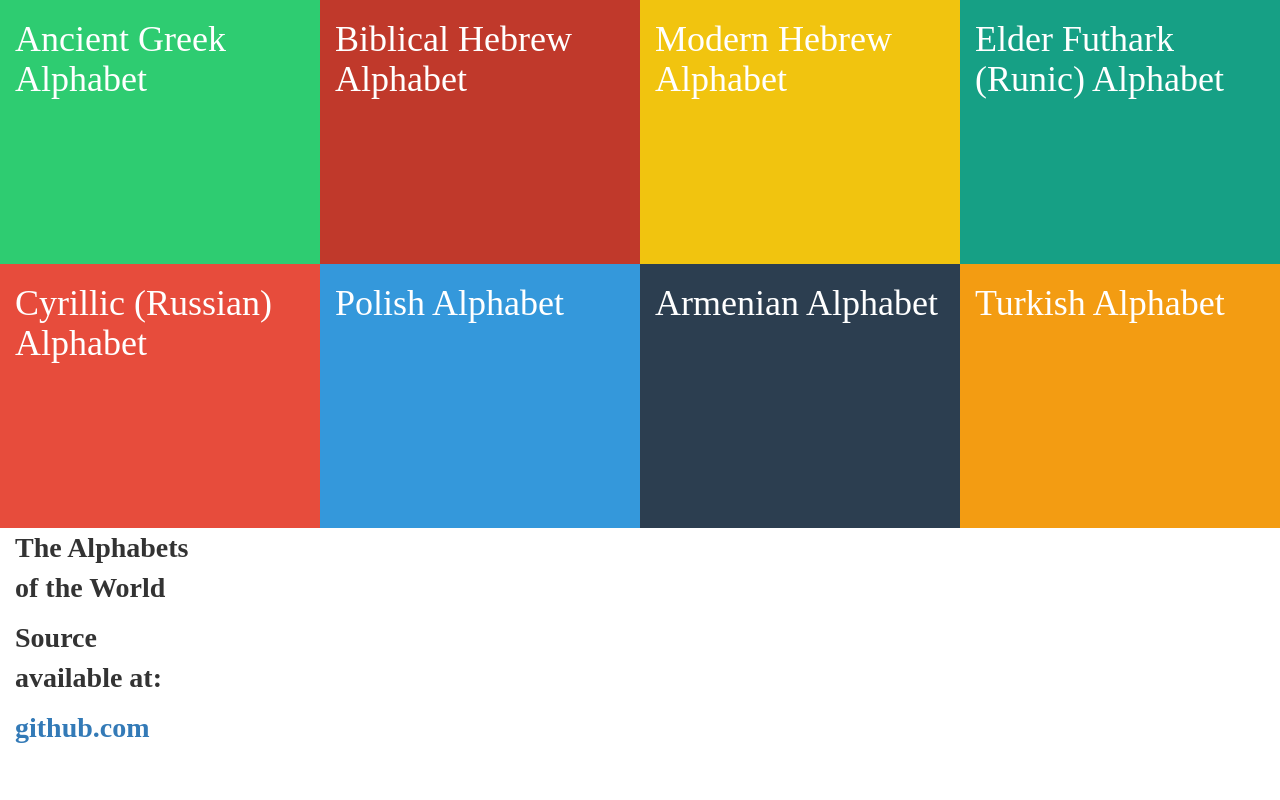
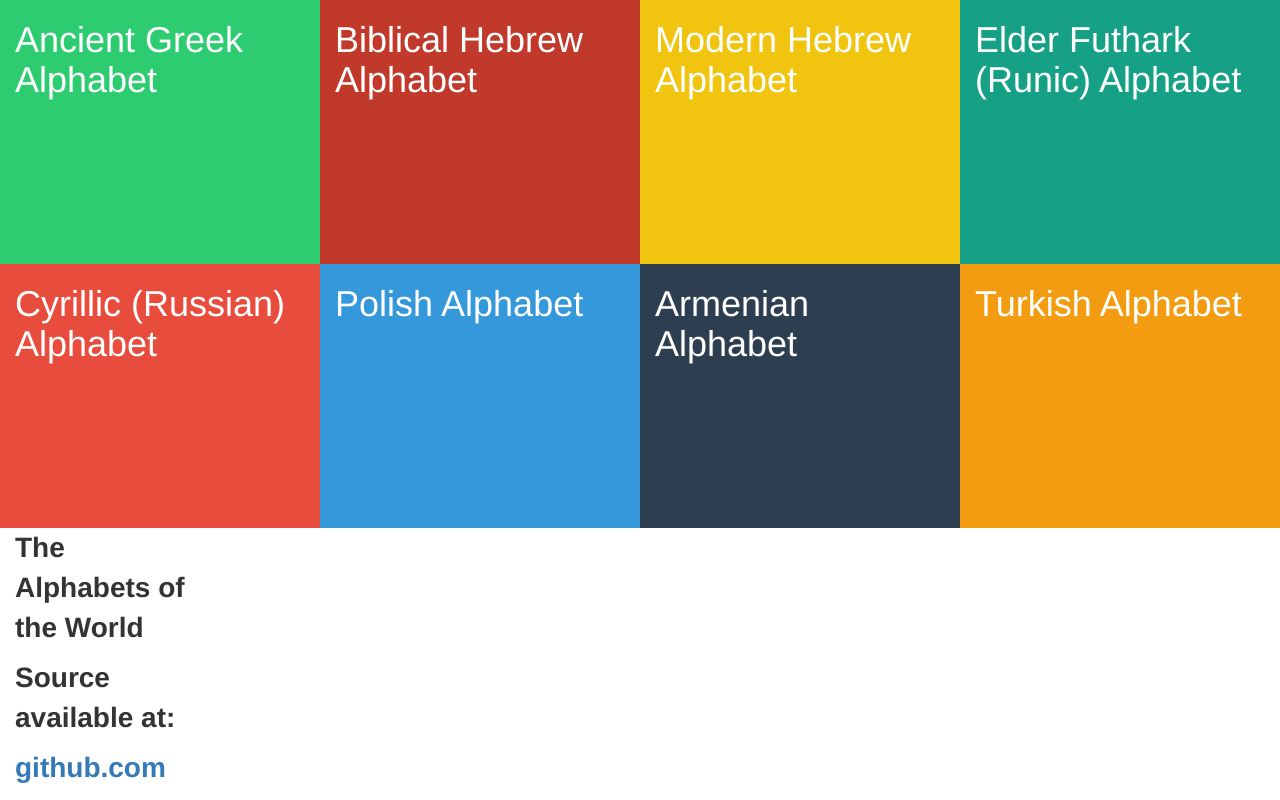
Before and after one commit to davies-adam/letterz, a Flask app: page / in a window 1280 px wide. Run offline with Flask 2, Linux system fonts and the light colour scheme; some libraries are stand-ins or nearby versions.

Commit message:
Fixed css

```diff
--- a/static/intro.css
+++ b/static/intro.css
@@ -1,6 +1,5 @@
 body, html {
 	height: 100%;
-  font-family: Junicode, Segoe UI Symbol, 'Free Monospaced', Code2000, Hnias;
 }
 
 .greek {
--- a/static/main.css
+++ b/static/main.css
@@ -1,6 +1,7 @@
 body {
   padding: 1em;
   font-size: 2em;
+  font-family: Junicode, Segoe UI Symbol, 'Free Monospaced', Code2000, Hnias;
 }
 
 th {
```
